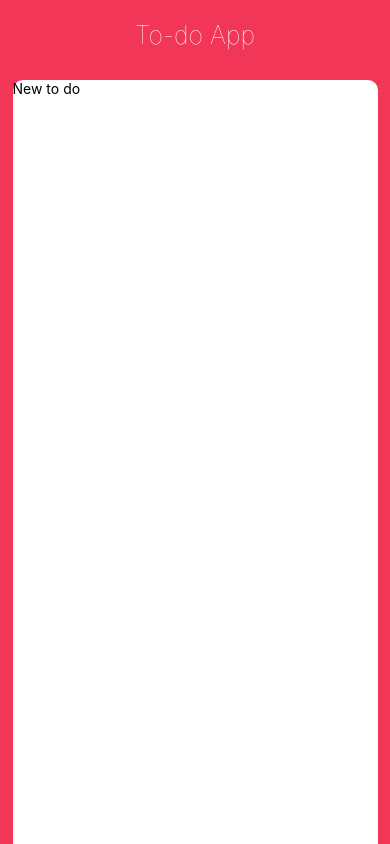
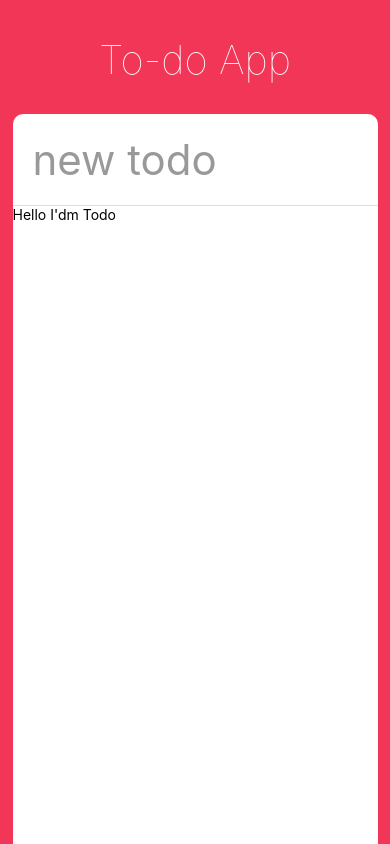
Before and after one commit to 13akstjq/todo-app, a React Native app: screen / in a window 390 px wide. Built offline with nearby package versions, Linux system fonts and the light colour scheme.

Commit message:
Todo.js add commit

```diff
--- a/App.js
+++ b/App.js
@@ -1,15 +1,37 @@
 import React , {Component}from 'react';
-import { StyleSheet, Text, View,StatusBar,Dimensions ,Platform } from 'react-native';
-
+import { StyleSheet, Text, View,StatusBar,Dimensions ,Platform ,TextInput,ScrollView} from 'react-native';
+import Todo from "./Todo.js";
 const {height,width} = Dimensions.get("window");
 export default class App extends Component {
+
+  state = {
+    newToDo : ""
+  };
+
+  _controlNewToDo = text => {
+    this.setState({
+      newToDo : text
+    })
+  }
+
   render(){
+    const {newToDo} = this.state;
     return (
       <View style={styles.container}>
-        <StatusBar barStyle="light-content"></StatusBar>
+        <StatusBar barStyle="light-content" ></StatusBar>
         <Text style={styles.title}>To-do App</Text>
         <View style={styles.card}>
-          <Text>New to do</Text>
+          <TextInput style={styles.input}
+           placeholder={"new todo"}
+           value = {newToDo}
+           placeholderTextColor={"#999"}
+           onChangeText={this._controlNewToDo}
+           returnKeyType={"done"}
+           autoCorrect={false}
+           ></TextInput>
+           <ScrollView>
+             <Todo></Todo>
+           </ScrollView>
         </View>
       </View>
     );
@@ -24,8 +46,8 @@
   },
   title : {
     color : "white",
-    fontSize : 25,
-    marginTop : 20,
+    fontSize : 40,
+    marginTop : 35,
     fontWeight : "100",
     marginBottom : 30
   },
@@ -50,5 +72,12 @@
         elevation : 5
       }
     })
+  },
+  input : {
+    padding : 20,
+    fontSize : 42,
+    borderBottomColor : "#ddd",
+    borderBottomWidth : 1
   }
+
 });
--- /dev/null
+++ b/Todo.js
@@ -0,0 +1,16 @@
+import React , {Component} from "react";
+import {View,Text,TouchableOpacity, StyleSheet} from "react-native";
+
+export default class Todo extends Component {
+    render(){
+        return (
+            <View>
+                <Text >Hello I'dm Todo</Text>
+            </View>
+        );
+    }
+}
+
+const styles = StyleSheet.create({
+
+});
```
